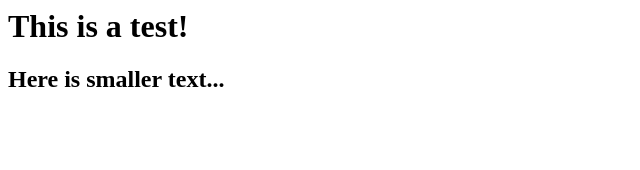
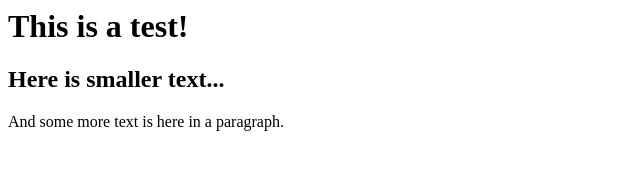
Before and after one commit to JFFail/ConsoleAccess, a plain HTML site: page index.html in a window 1280 px wide. Shown: the whole page, without its empty margins (0-640 px from the left). Drawn offline with Linux system fonts and the light colour scheme.

Commit message:
Testing merging conflicts.

```diff
--- a/index.html
+++ b/index.html
@@ -5,5 +5,6 @@
 <body>
     <h1>This is a test!</h1>
     <h2>Here is smaller text...</h2>
+    <p>And some more text is here in a paragraph.</p>
 </body>
 </html>
```
